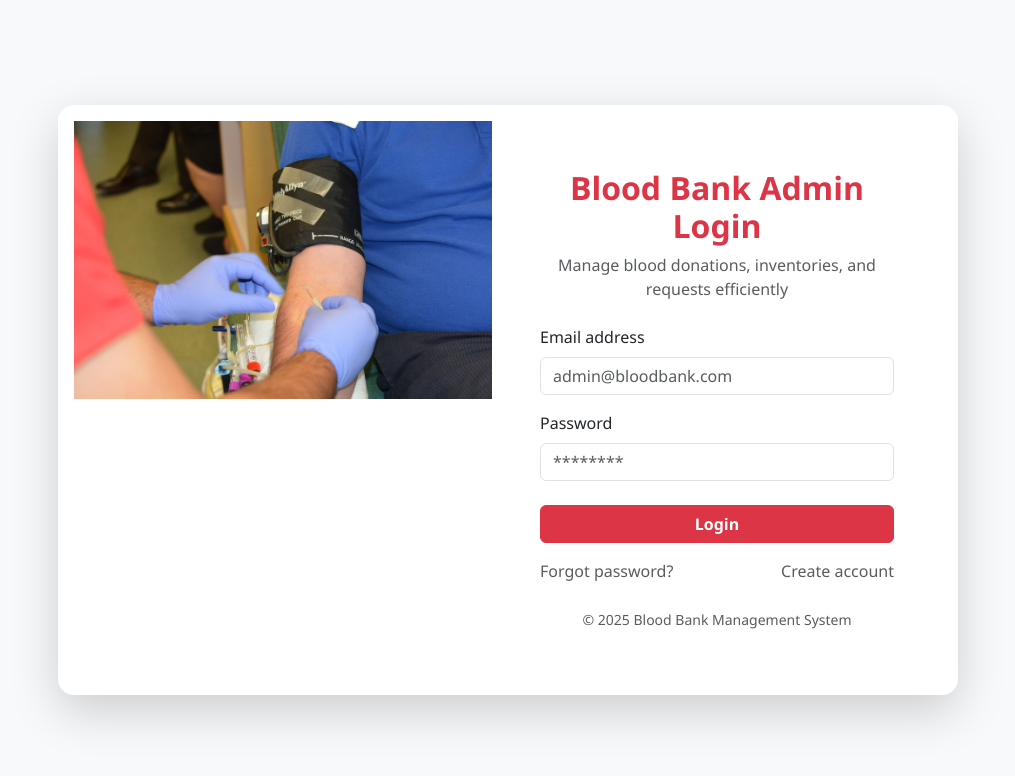
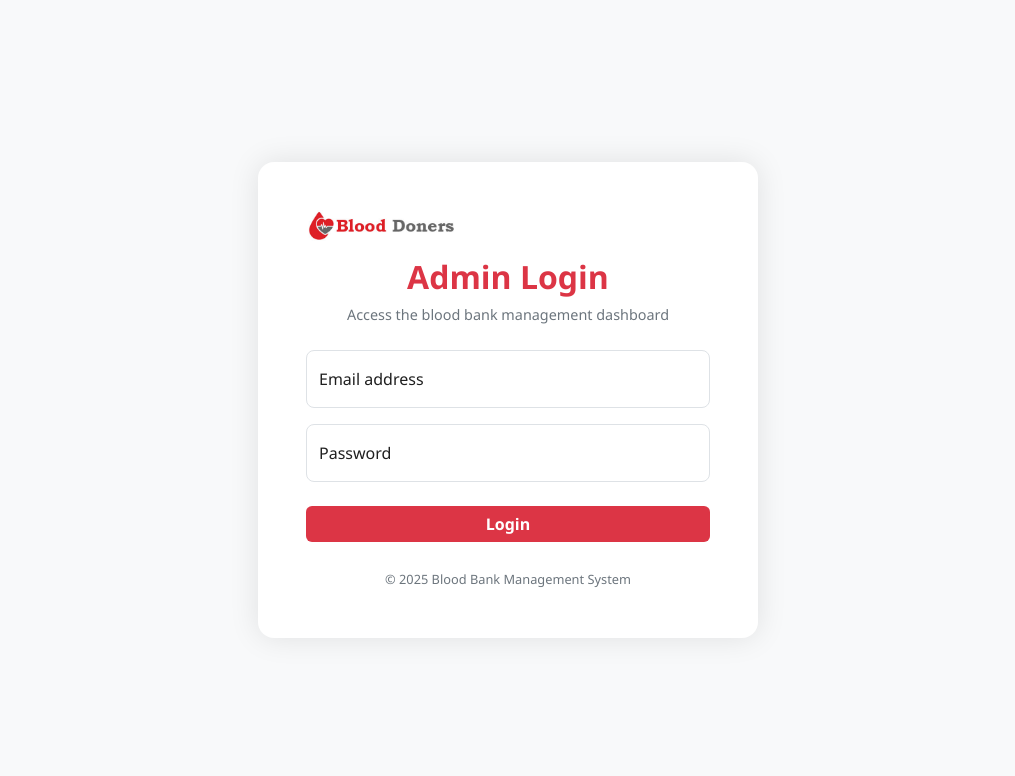
Before and after one commit to samvode27/FullstackBloodDonation, a React (Vite) app in the folder frontend/: page /adminlogin in a window 1280 px wide. Shown: the top 776 px of the page, without its empty margins (132-1147 px from the left). Built offline with nearby package versions, Linux system fonts and the light colour scheme; what chartjs-plugin-datalabels would draw is missing.

Commit message:
fullfinal

```diff
--- a/frontend/src/App.jsx
+++ b/frontend/src/App.jsx
@@ -19,7 +19,6 @@ import Hospital from './pages/Hospital';
 import Hospitals from './pages/Hospitals';
 import NewHospital from './pages/NewHospital';
 import HospitalPage from './pages/page/HospitalPage';
-import AdminRegister from './pages/AdminRegister';
 import DonorForgot from './pages/DonorForgot';
 import HospitalForgot from './pages/HospitalForgot';
 import BloodRequest from './pages/page/BloodRequest';
@@ -43,7 +42,6 @@ function App() {
   const router = createBrowserRouter([
     { path: '/', element: <Home /> },
     { path: '/adminlogin', element: <AdminLogin /> },
-    { path: '/adminregister', element: <AdminRegister /> },
 
     { path: '/donorlogin', element: <DonorAuth isLogin={true} /> },
     { path: '/donorregister', element: <DonorAuth isLogin={false} /> },
--- /dev/null
+++ b/frontend/src/pages/AdminLogin.css
@@ -0,0 +1,62 @@
+/* AdminLogin.css */
+
+.admin-login-container {
+  min-height: 100vh;
+  background: #f8f9fa;
+  display: flex;
+  justify-content: center;
+  align-items: center;
+  padding: 2rem;
+}
+
+.admin-login-card {
+  background: #ffffff;
+  padding: 3rem;
+  border-radius: 1rem;
+  box-shadow: 0 0 30px rgba(0, 0, 0, 0.1);
+  width: 100%;
+  max-width: 500px;
+}
+
+.admin-login-logo {
+  width: 150px;
+}
+
+.admin-login-title {
+  color: #dc3545;
+  font-weight: 700;
+}
+
+.admin-login-subtitle {
+  color: #6c757d;
+  font-size: 0.9rem;
+}
+
+.admin-login-input {
+  border-radius: 0.5rem;
+}
+
+.admin-login-btn {
+  background-color: #dc3545;
+  color: #fff;
+  border: none;
+}
+
+.admin-login-btn:hover {
+  background-color: #bb2d3b;
+}
+
+.admin-login-forgot {
+  color: #6c757d;
+  font-size: 0.85rem;
+  text-decoration: none;
+}
+
+.admin-login-forgot:hover {
+  color: #dc3545;
+}
+
+.admin-login-footer {
+  color: #6c757d;
+  font-size: 0.8rem;
+}
--- a/frontend/src/pages/AdminLogin.jsx
+++ b/frontend/src/pages/AdminLogin.jsx
@@ -2,6 +2,9 @@ import React, { useState } from 'react';
 import { Link, Navigate } from "react-router-dom";
 import { useDispatch, useSelector } from 'react-redux';
 import { Adminlogin } from "../redux/apiCalls";
+import { ToastContainer, toast } from 'react-toastify';
+import 'react-toastify/dist/ReactToastify.css';
+import './AdminLogin.css';
 
 const AdminLogin = () => {
   const [email, setEmail] = useState("");
@@ -17,62 +20,87 @@ const AdminLogin = () => {
 
   const handleLogin = async (e) => {
     e.preventDefault();
-    if (email && password) {
+
+    if (!email || !password) {
+      toast.error("Please enter both email and password");
+      return;
+    }
+
     try {
       setLoading(true);
       await Adminlogin(dispatch, { email, password });
       setLoading(false);
     } catch (error) {
+      toast.error("Login failed. Please check your credentials.");
       setLoading(false);
-      }
     }
   };
 
   return (
-    <div className="container d-flex align-items-center justify-content-center min-vh-100 bg-light">
-      <div className="card shadow-lg border-0 rounded-4 d-flex flex-row overflow-hidden" style={{ maxWidth: '900px' }}>
+    <>
+      <ToastContainer position="top-center" />
 
-        {/* Left Image Panel */}
-        <div className="d-none d-md-block" style={{ width: '50%' }}>
-          <img src="/hero1.jpg" alt="login" className="img-fluid h-100 w-100 object-fit-cover" />
-        </div>
-
-        {/* Right Login Form Panel */}
-        <div className="p-5" style={{ width: '100%', maxWidth: '450px' }}>
-          <div className="mb-4 text-center">
-            <h2 className="fw-bold text-danger">Blood Bank Admin Login</h2>
-            <p className="text-muted">Manage blood donations, inventories, and requests efficiently</p>
+      <main className="admin-login-container">
+        <div className="admin-login-card">
+          <div className="text-center mb-4">
+            <img
+              src="/Logo.jpg"
+              alt="Blood Bank Logo"
+              className="admin-login-logo mb-3"
+            />
+            <h2 className="admin-login-title">Admin Login</h2>
+            <p className="admin-login-subtitle">Access the blood bank management dashboard</p>
           </div>
 
           <form onSubmit={handleLogin}>
-            <div className="mb-3">
-              <label htmlFor="email" className="form-label">Email address</label>
-              <input type="email" className="form-control" id="email" placeholder="admin@bloodbank.com"
-                onChange={(e) => setEmail(e.target.value)} />
+            <div className="form-floating mb-3">
+              <input
+                type="email"
+                className="form-control admin-login-input"
+                id="email"
+                placeholder="admin@bloodbank.com"
+                value={email}
+                onChange={(e) => setEmail(e.target.value)}
+              />
+              <label htmlFor="email">Email address</label>
             </div>
 
-            <div className="mb-4">
-              <label htmlFor="password" className="form-label">Password</label>
-              <input type="password" className="form-control" id="password" placeholder="********"
-                onChange={(e) => setPassword(e.target.value)} />
+            <div className="form-floating mb-4">
+              <input
+                type="password"
+                className="form-control admin-login-input"
+                id="password"
+                placeholder="********"
+                value={password}
+                onChange={(e) => setPassword(e.target.value)}
+              />
+              <label htmlFor="password">Password</label>
             </div>
 
-            <button type="submit" className="btn btn-danger w-100 fw-bold mb-3">
-              {loading ? "Logging in..." : "Login"}
+            <button
+              type="submit"
+              className="btn admin-login-btn w-100 fw-semibold"
+              disabled={loading}
+            >
+              {loading ? (
+                <>
+                  <span className="spinner-border spinner-border-sm me-2"></span>
+                  Logging in...
+                </>
+              ) : (
+                "Login"
+              )}
             </button>
-
-            <div className="d-flex justify-content-between">
-              <a href="#" className="text-decoration-none text-muted">Forgot password?</a>
-              <Link to="/adminregister" className="text-decoration-none text-muted">Create account</Link>
-            </div>
           </form>
 
-          <div className="mt-4 text-center">
-            <small className="text-muted">© 2025 Blood Bank Management System</small>
+          <div className="text-center mt-4">
+            <small className="admin-login-footer">
+              © 2025 Blood Bank Management System
+            </small>
           </div>
         </div>
-      </div>
-    </div>
+      </main>
+    </>
   );
 };
 
--- a/frontend/src/pages/AdminRegister.jsx
+++ /dev/null
@@ -1,108 +0,0 @@
-import React, { useState } from 'react';
-import { publicRequest } from '../requestMethods';
-import { ToastContainer, toast } from 'react-toastify';
-import 'react-toastify/dist/ReactToastify.css';
-import { Link } from 'react-router-dom';
-
-const AdminRegister = () => {
-  const [inputs, setInputs] = useState({});
-
-  const handleChange = (e) => {
-    const { name, value } = e.target;
-    setInputs((prev) => ({ ...prev, [name]: value }));
-  };
-
-  const handleAdmin = async (e) => {
-    e.preventDefault();
-    try {
-      await publicRequest.post("/admin", inputs);
-      toast.success("Admin registered successfully.");
-      setInputs({});
-    } catch (error) {
-      toast.error("Registration failed: " + error.message);
-    }
-  };
-
-  return (
-    <>
-      <ToastContainer position="top-center" />
-
-      <nav className="navbar navbar-expand-lg navbar-light bg-white shadow-sm fixed-top">
-        <div className="container">
-          <a className="navbar-brand" href="/">
-            <img
-              src="/Logo.jpg"
-              alt="Logo"
-              height="50"
-              width="220"
-              className="d-inline-block align-text-top"
-            />
-          </a>
-        </div>
-      </nav>
-
-      <main className="container d-flex justify-content-center align-items-center min-vh-100" style={{ paddingTop: '100px' }}>
-        <div className="card shadow-sm p-4 w-100" style={{ maxWidth: '600px' }}>
-          <h2 className="text-center mb-4">Admin Registration</h2>
-
-          <form onSubmit={handleAdmin} noValidate>
-            <div className="mb-3">
-              <label htmlFor="name" className="form-label">Full Name</label>
-              <input
-                type="text"
-                className="form-control"
-                id="name"
-                name="name"
-                placeholder="John Doe"
-                value={inputs.name || ""}
-                onChange={handleChange}
-                required
-              />
-            </div>
-
-            <div className="mb-3">
-              <label htmlFor="email" className="form-label">Email</label>
-              <input
-                type="email"
-                className="form-control"
-                id="email"
-                name="email"
-                placeholder="johndoe@example.com"
-                value={inputs.email || ""}
-                onChange={handleChange}
-                required
-              />
-            </div>
-
-            <div className="mb-3">
-              <label htmlFor="password" className="form-label">Password</label>
-              <input
-                type="password"
-                className="form-control"
-                id="password"
-                name="password"
-                placeholder="********"
-                value={inputs.password || ""}
-                onChange={handleChange}
-                required
-              />
-            </div>
-
-            <button type="submit" className="btn btn-danger w-100 mb-3">
-              Submit
-            </button>
-
-            <div className="text-center">
-              <span>Already have an account? </span>
-              <Link to="/adminlogin" className="fw-semibold text-decoration-none">
-                Log In
-              </Link>
-            </div>
-          </form>
-        </div>
-      </main>
-    </>
-  );
-};
-
-export default AdminRegister;
--- a/frontend/src/pages/page/DonorPage.jsx
+++ b/frontend/src/pages/page/DonorPage.jsx
@@ -668,15 +668,6 @@ const DonorPage = () => {
               >
                 <FaSignOutAlt size={18} />
               </button>
-
-              {/* Live Chat */}
-              <button
-                className="btn btn-outline-primary d-flex align-items-center gap-1 px-3 py-2 fw-semibold shadow-sm"
-                onClick={() => setShowSupportModal(true)}
-                title="Live Chat Support"
-              >
-                💬
-              </button>
             </Nav>
           </Navbar.Collapse>
         </Container>
@@ -1541,6 +1532,16 @@ const DonorPage = () => {
         </Modal>
 
       </Container >
+
+      <div className="fixed bottom-6 right-6 z-50">
+       <button
+          className="btn btn-outline-primary d-flex align-items-center gap-1 px-3 py-2 fw-semibold shadow-sm"
+          onClick={() => setShowSupportModal(true)}
+          title="Live Chat Support"
+        >
+          💬
+        </button>
+      </div>
     </div>
   );
 };
```
Lines whose indentation alone changed are shown as unchanged.
